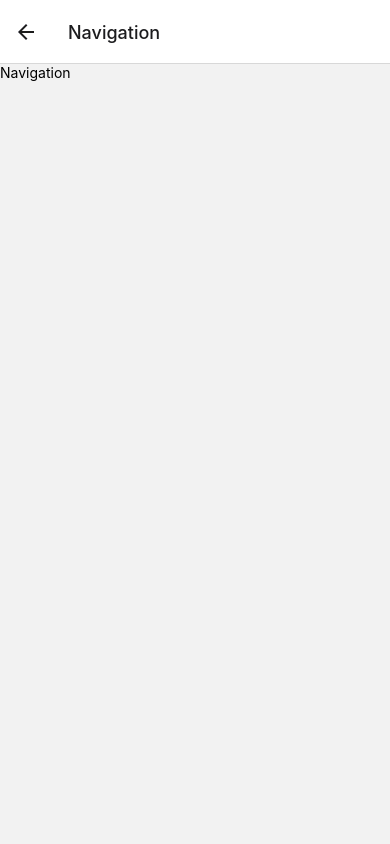
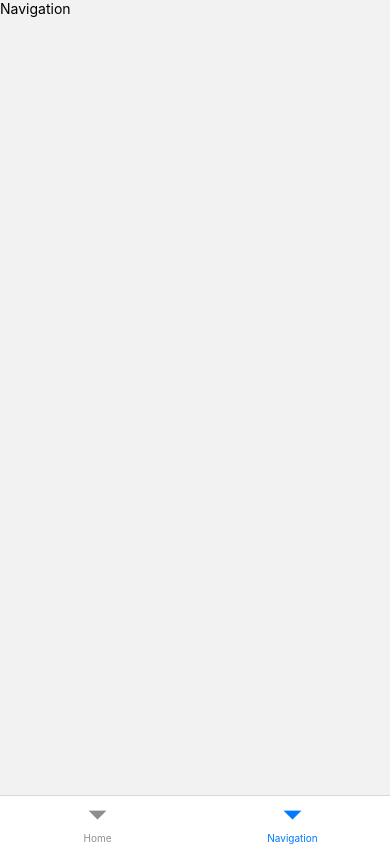
Before and after one commit to MateuszRajek/slash-nav-app, a React Native app: screen /Navigation in a window 390 px wide. Built offline with nearby package versions, Linux system fonts and the light colour scheme.

Commit message:
Added bottom tab navigator

```diff
--- a/src/navigation/AppStack/AppStack.tsx
+++ b/src/navigation/AppStack/AppStack.tsx
@@ -2,13 +2,17 @@
 import HomeScreen from '../../screens/HomeScreen';
 import { NavigationContainer } from '@react-navigation/native';
 import Navigation from '../../screens/Navigation';
+import TabNavigator from '../TabNavigator/TabNavigator';
 
 const Stack = createNativeStackNavigator();
 
 function AppStack() {
   return (
     <NavigationContainer>
-      <Stack.Navigator initialRouteName="Home">
+      <Stack.Navigator
+        initialRouteName="TabNavigator"
+        screenOptions={{ headerShown: false }}>
+        <Stack.Screen name="TabNavigator" component={TabNavigator} />
         <Stack.Screen name="Home" component={HomeScreen} />
         <Stack.Screen name="Navigation" component={Navigation} />
       </Stack.Navigator>
--- /dev/null
+++ b/src/navigation/TabNavigator/TabNavigator.tsx
@@ -0,0 +1,16 @@
+import { createBottomTabNavigator } from '@react-navigation/bottom-tabs';
+import HomeScreen from '../../screens/HomeScreen';
+import Navigation from '../../screens/Navigation';
+
+const Tab = createBottomTabNavigator();
+
+function TabNavigator() {
+  return (
+    <Tab.Navigator screenOptions={{ headerShown: false }}>
+      <Tab.Screen name="Home" component={HomeScreen} />
+      <Tab.Screen name="Navigation" component={Navigation} />
+    </Tab.Navigator>
+  );
+}
+
+export default TabNavigator;
```
